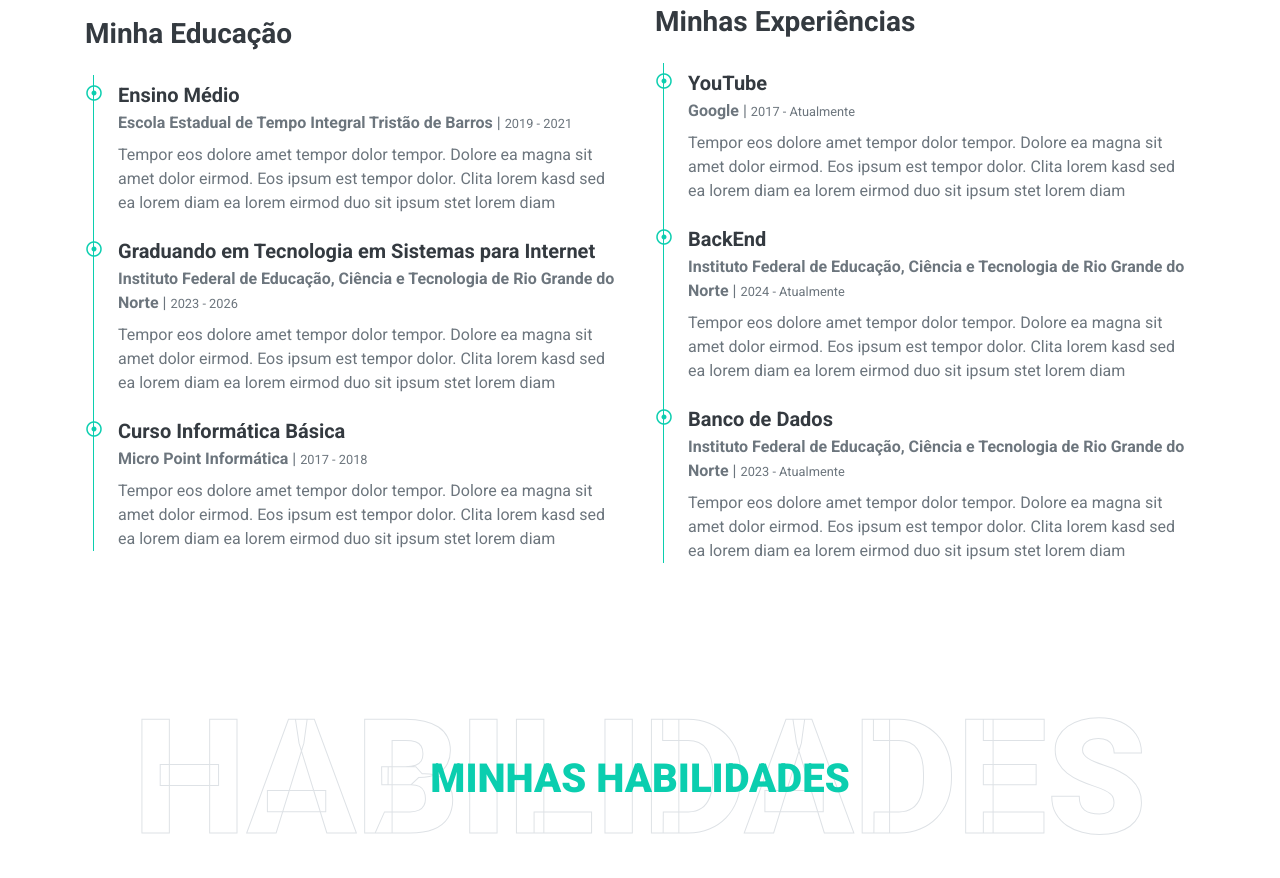
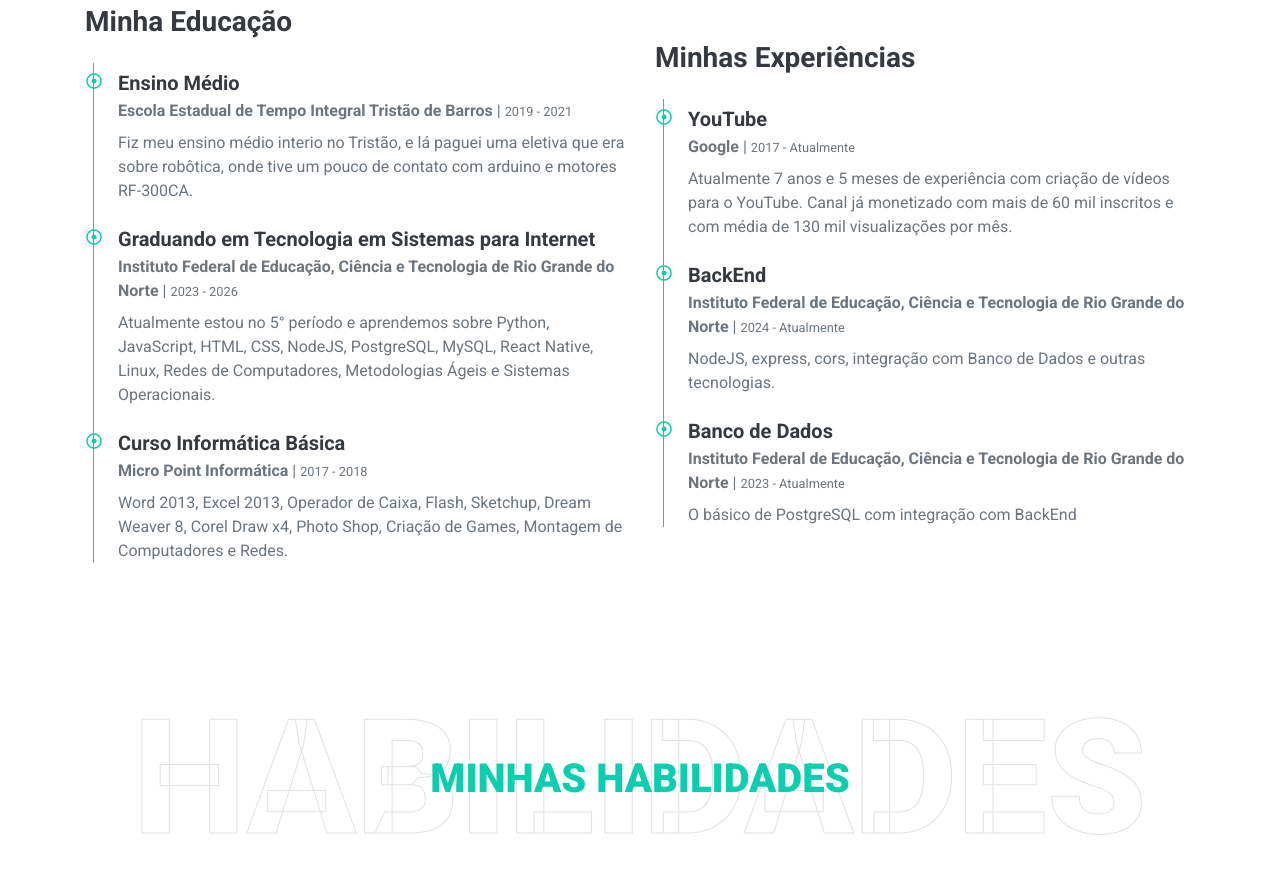
Before and after one commit to welson-rodrigues/portfolio, a plain HTML site: page index.html in a window 1280 px wide. Shown: the part 1863-2741 px from the top of the page. Drawn offline with nearby package versions, Linux system fonts and the light colour scheme.

Commit message:
Informações em 'Minha Educaç'

```diff
--- a/index.html
+++ b/index.html
@@ -144,19 +144,19 @@
                             <i class="far fa-dot-circle text-primary position-absolute" style="top: 2px; left: -32px;"></i>
                             <h5 class="font-weight-bold mb-1">Ensino Médio </h5>
                             <p class="mb-2"><strong>Escola Estadual de Tempo Integral Tristão de Barros</strong> | <small>2019 - 2021</small></p>
-                            <p>Tempor eos dolore amet tempor dolor tempor. Dolore ea magna sit amet dolor eirmod. Eos ipsum est tempor dolor. Clita lorem kasd sed ea lorem diam ea lorem eirmod duo sit ipsum stet lorem diam</p>
+                            <p>Fiz meu ensino médio interio no Tristão, e lá paguei uma eletiva que era sobre robôtica, onde tive um pouco de contato com arduino e motores RF-300CA.</p>
                         </div>
                         <div class="position-relative mb-4">
                             <i class="far fa-dot-circle text-primary position-absolute" style="top: 2px; left: -32px;"></i>
                             <h5 class="font-weight-bold mb-1">Graduando em Tecnologia em Sistemas para Internet</h5>
                             <p class="mb-2"><strong>Instituto Federal de Educação, Ciência e Tecnologia de Rio Grande do Norte</strong> | <small>2023 - 2026</small></p>
-                            <p>Tempor eos dolore amet tempor dolor tempor. Dolore ea magna sit amet dolor eirmod. Eos ipsum est tempor dolor. Clita lorem kasd sed ea lorem diam ea lorem eirmod duo sit ipsum stet lorem diam</p>
+                            <p>Atualmente estou no 5° período e aprendemos sobre Python, JavaScript, HTML, CSS, NodeJS, PostgreSQL, MySQL, React Native, Linux, Redes de Computadores, Metodologias Ágeis e Sistemas Operacionais.</p>
                         </div>
                         <div class="position-relative mb-4">
                             <i class="far fa-dot-circle text-primary position-absolute" style="top: 2px; left: -32px;"></i>
                             <h5 class="font-weight-bold mb-1">Curso Informática Básica</h5>
                             <p class="mb-2"><strong>Micro Point Informática</strong> | <small>2017 - 2018</small></p>
-                            <p>Tempor eos dolore amet tempor dolor tempor. Dolore ea magna sit amet dolor eirmod. Eos ipsum est tempor dolor. Clita lorem kasd sed ea lorem diam ea lorem eirmod duo sit ipsum stet lorem diam</p>
+                            <p>Word 2013, Excel 2013, Operador de Caixa, Flash, Sketchup, Dream Weaver 8, Corel Draw x4, Photo Shop, Criação de Games, Montagem de Computadores e Redes.</p>
                         </div>
                     </div>
                 </div>
@@ -167,19 +167,19 @@
                             <i class="far fa-dot-circle text-primary position-absolute" style="top: 2px; left: -32px;"></i>
                             <h5 class="font-weight-bold mb-1">YouTube</h5>
                             <p class="mb-2"><strong>Google</strong> | <small>2017 - Atualmente</small></p>
-                            <p>Tempor eos dolore amet tempor dolor tempor. Dolore ea magna sit amet dolor eirmod. Eos ipsum est tempor dolor. Clita lorem kasd sed ea lorem diam ea lorem eirmod duo sit ipsum stet lorem diam</p>
+                            <p>Atualmente 7 anos e 5 meses de experiência com criação de vídeos para o YouTube. Canal já monetizado com mais de 60 mil inscritos e com média de 130 mil visualizações por mês.</p>
                         </div>
                         <div class="position-relative mb-4">
                             <i class="far fa-dot-circle text-primary position-absolute" style="top: 2px; left: -32px;"></i>
                             <h5 class="font-weight-bold mb-1">BackEnd</h5>
                             <p class="mb-2"><strong>Instituto Federal de Educação, Ciência e Tecnologia de Rio Grande do Norte</strong> | <small>2024 - Atualmente</small></p>
-                            <p>Tempor eos dolore amet tempor dolor tempor. Dolore ea magna sit amet dolor eirmod. Eos ipsum est tempor dolor. Clita lorem kasd sed ea lorem diam ea lorem eirmod duo sit ipsum stet lorem diam</p>
+                            <p>NodeJS, express, cors, integração com Banco de Dados e outras tecnologias.</p>
                         </div>
                         <div class="position-relative mb-4">
                             <i class="far fa-dot-circle text-primary position-absolute" style="top: 2px; left: -32px;"></i>
                             <h5 class="font-weight-bold mb-1">Banco de Dados</h5>
                             <p class="mb-2"><strong>Instituto Federal de Educação, Ciência e Tecnologia de Rio Grande do Norte</strong> | <small>2023 - Atualmente</small></p>
-                            <p>Tempor eos dolore amet tempor dolor tempor. Dolore ea magna sit amet dolor eirmod. Eos ipsum est tempor dolor. Clita lorem kasd sed ea lorem diam ea lorem eirmod duo sit ipsum stet lorem diam</p>
+                            <p>O básico de PostgreSQL com integração com BackEnd</p>
                         </div>
                     </div>
                 </div>
@@ -295,7 +295,7 @@
                         <h4 class="font-weight-bold m-0">Desenvolvimento Web</h4>
                     </div>
                     <p>HTML5, CSS3, JavaScript, Vue.js</p>
-                    <a class="border-bottom border-primary text-decoration-none" href="">Saiba mais</a>
+                    <!-- <a class="border-bottom border-primary text-decoration-none" href="">Saiba mais</a> -->
                 </div>
                 <div class="col-lg-4 col-md-6 text-center mb-5">
                     <div class="d-flex align-items-center justify-content-center mb-4">
@@ -303,7 +303,7 @@
                         <h4 class="font-weight-bold m-0">Desenvolvimento BackEnd</h4>
                     </div>
                     <p>Python, Node.js</p>
-                    <a class="border-bottom border-primary text-decoration-none" href="">Saiba mais</a>
+                    <!-- <a class="border-bottom border-primary text-decoration-none" href="">Saiba mais</a> -->
                 </div>
 
                 <div class="col-lg-4 col-md-6 text-center mb-5">
@@ -312,7 +312,7 @@
                         <h4 class="font-weight-bold m-0">SEO</h4>
                     </div>
                     <p>Goolgle Analytics, Google Adsence, Otimização para mecanismos de busca, Desenvolvimento de Conteúdo, Análise de palavras-chave</p>
-                    <a class="border-bottom border-primary text-decoration-none" href="">Saiba mais</a>
+                    <!-- <a class="border-bottom border-primary text-decoration-none" href="">Saiba mais</a> -->
                 </div>
                 <div class="col-lg-4 col-md-6 text-center mb-5">
                     <div class="d-flex align-items-center justify-content-center mb-4">
@@ -320,15 +320,15 @@
                         <h4 class="font-weight-bold m-0">Criação de Conteúdo</h4>
                     </div>
                     <p>Edição de vídeos, Desenvolvimento de estratégias de conteúdo, Roteiro, Comunicação, Marketing de conteúdo, Pesquisa</p>
-                    <a class="border-bottom border-primary text-decoration-none" href="">Saiba mais</a>
+                   <!--  <a class="border-bottom border-primary text-decoration-none" href="">Saiba mais</a> -->
                 </div>
                 <div class="col-lg-4 col-md-6 text-center mb-5">
                 <div class="d-flex align-items-center justify-content-center mb-4">
                     <i class="fa fa-2x fa-gamepad service-icon bg-primary text-white mr-3"></i>
                     <h4 class="font-weight-bold m-0">Desenvolvimento de Jogos</h4>
                 </div>
-                <p>Godot</p>
-                <a class="border-bottom border-primary text-decoration-none" href="">Saiba mais</a>
+                <p>Godot Engine 4</p>
+                <!-- <a class="border-bottom border-primary text-decoration-none" href="">Saiba mais</a> -->
             </div>
             </div>
         </div>
```
